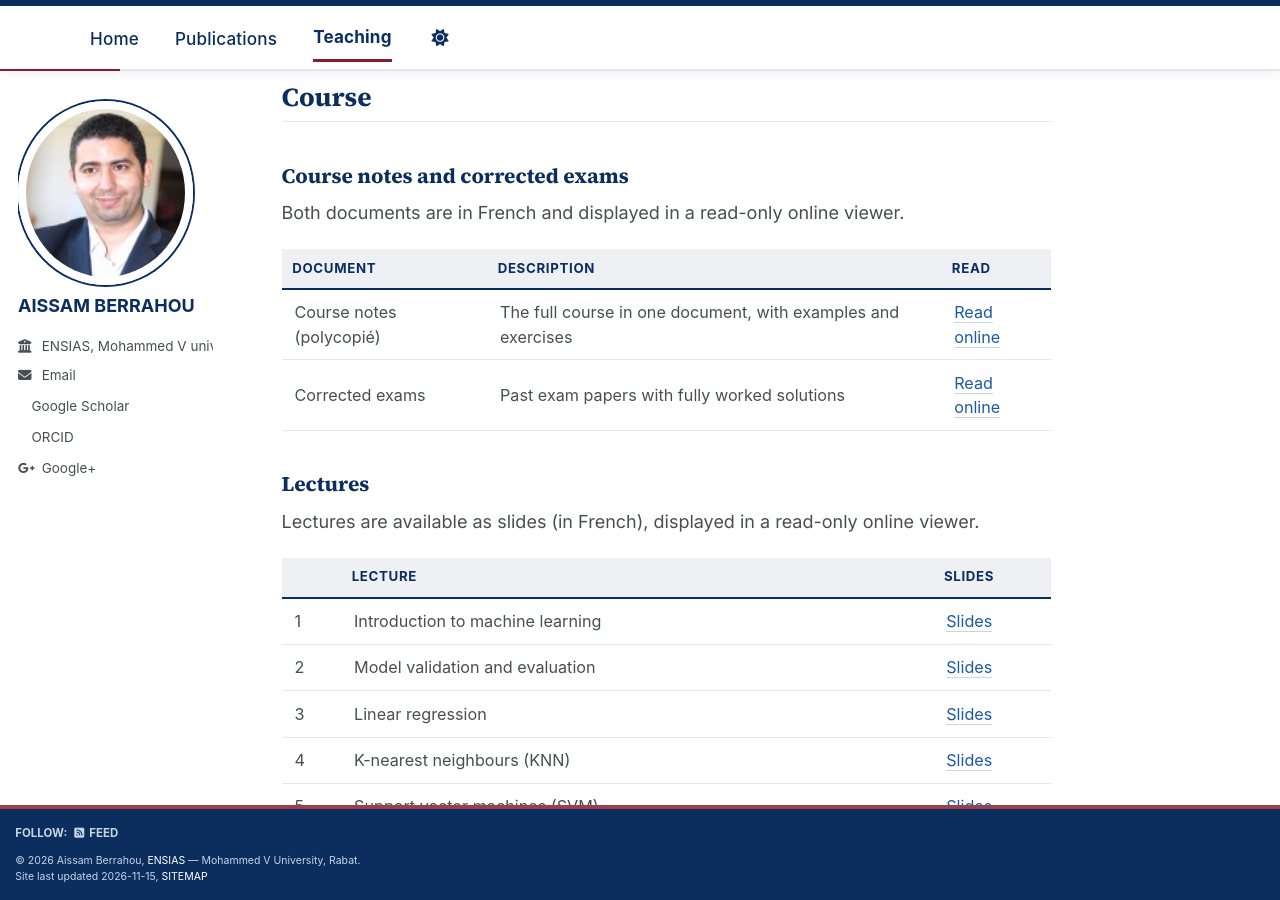
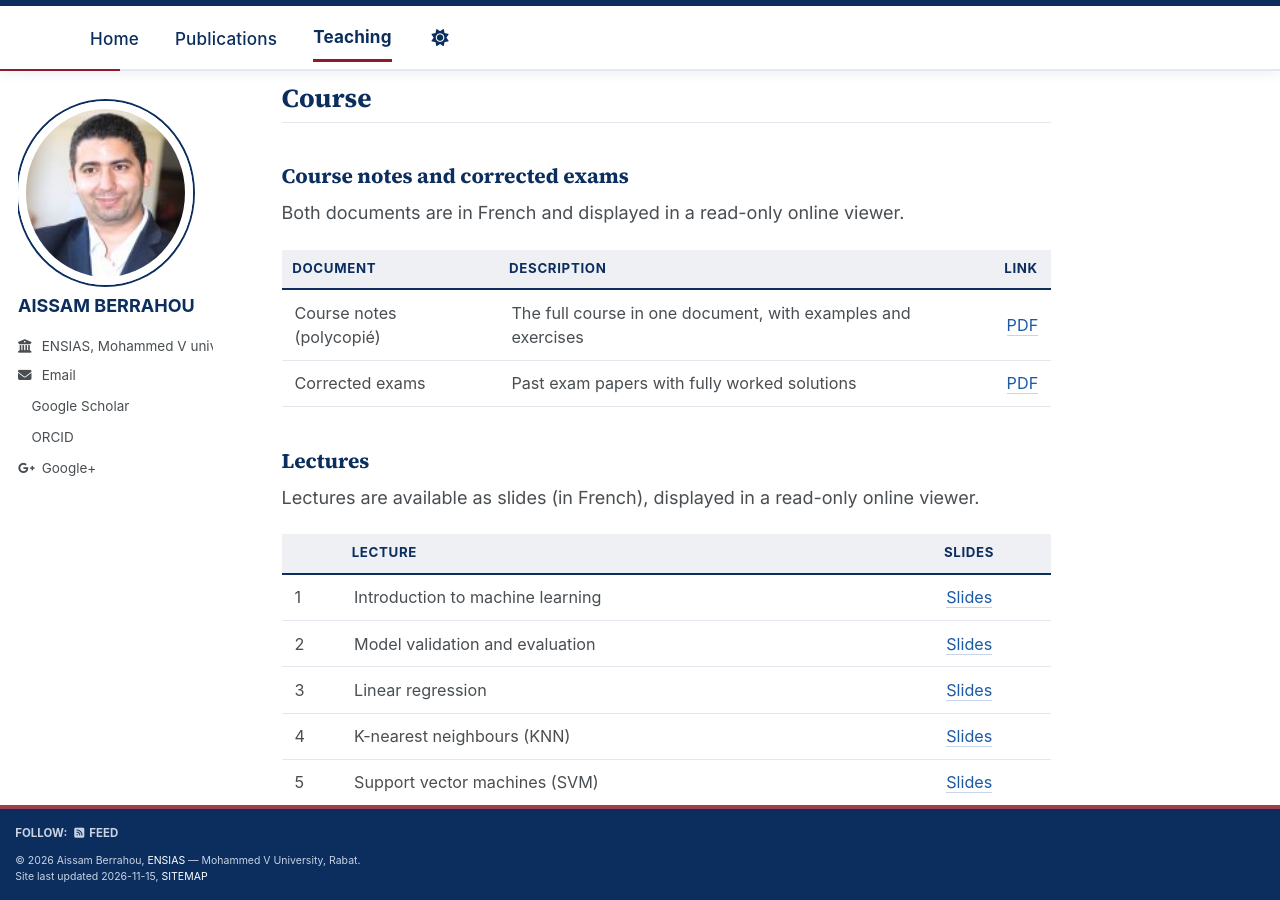
Before and after one commit to aissamberrahou/aissamberrahou.github.io, a Jekyll site: the page built from _teaching/2014-spring-teaching-1.md, in a window 1280 px wide and 900 px high, scrolled down 1599 px. Built offline with Jekyll 4.4.1, drawn with Linux system fonts in a browser that asks for light colours; a style sheet for code colours, icons or effects is not loaded.

Commit message:
Update 2014-spring-teaching-1.md

```diff
--- a/_teaching/2014-spring-teaching-1.md
+++ b/_teaching/2014-spring-teaching-1.md
@@ -48,10 +48,10 @@ By the end of the course, students will be able to:
 
 Both documents are in French and displayed in a read-only online viewer.
 
-| Document | Description | Read |
+| Document | Description | Link |
 |:---|:---|:---|
-| Course notes (polycopié) | The full course in one document, with examples and exercises | [Read online](/viewer/?d=bWx8UG9seWNvcGllX01MfHBkZnxNYWNoaW5lIGxlYXJuaW5nIOKAlCBjb3Vyc2Ugbm90ZXM) |
-| Corrected exams | Past exam papers with fully worked solutions | [Read online](/viewer/?d=bWx8RXhhbWVuc19jb3JyaWdlc19NTHxwZGZ8TWFjaGluZSBsZWFybmluZyDigJQgY29ycmVjdGVkIGV4YW1z) |
+| Course notes (polycopié) | The full course in one document, with examples and exercises | [PDF](/viewer/?d=bWx8UG9seWNvcGllX01MfHBkZnxNYWNoaW5lIGxlYXJuaW5nIOKAlCBjb3Vyc2Ugbm90ZXM) |
+| Corrected exams | Past exam papers with fully worked solutions | [PDF](/viewer/?d=bWx8RXhhbWVuc19jb3JyaWdlc19NTHxwZGZ8TWFjaGluZSBsZWFybmluZyDigJQgY29ycmVjdGVkIGV4YW1z) |
 
 ### Lectures
 
```
